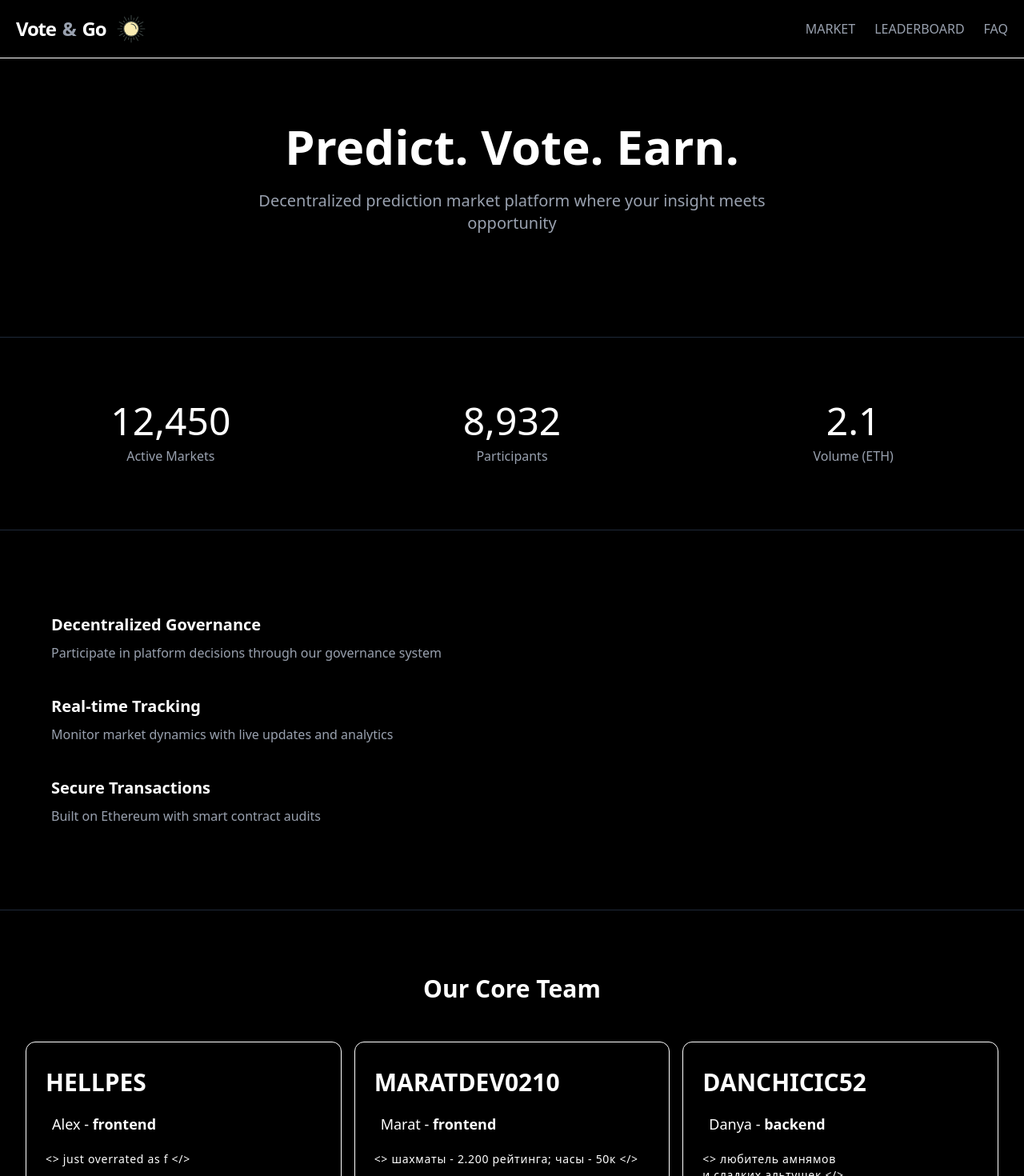
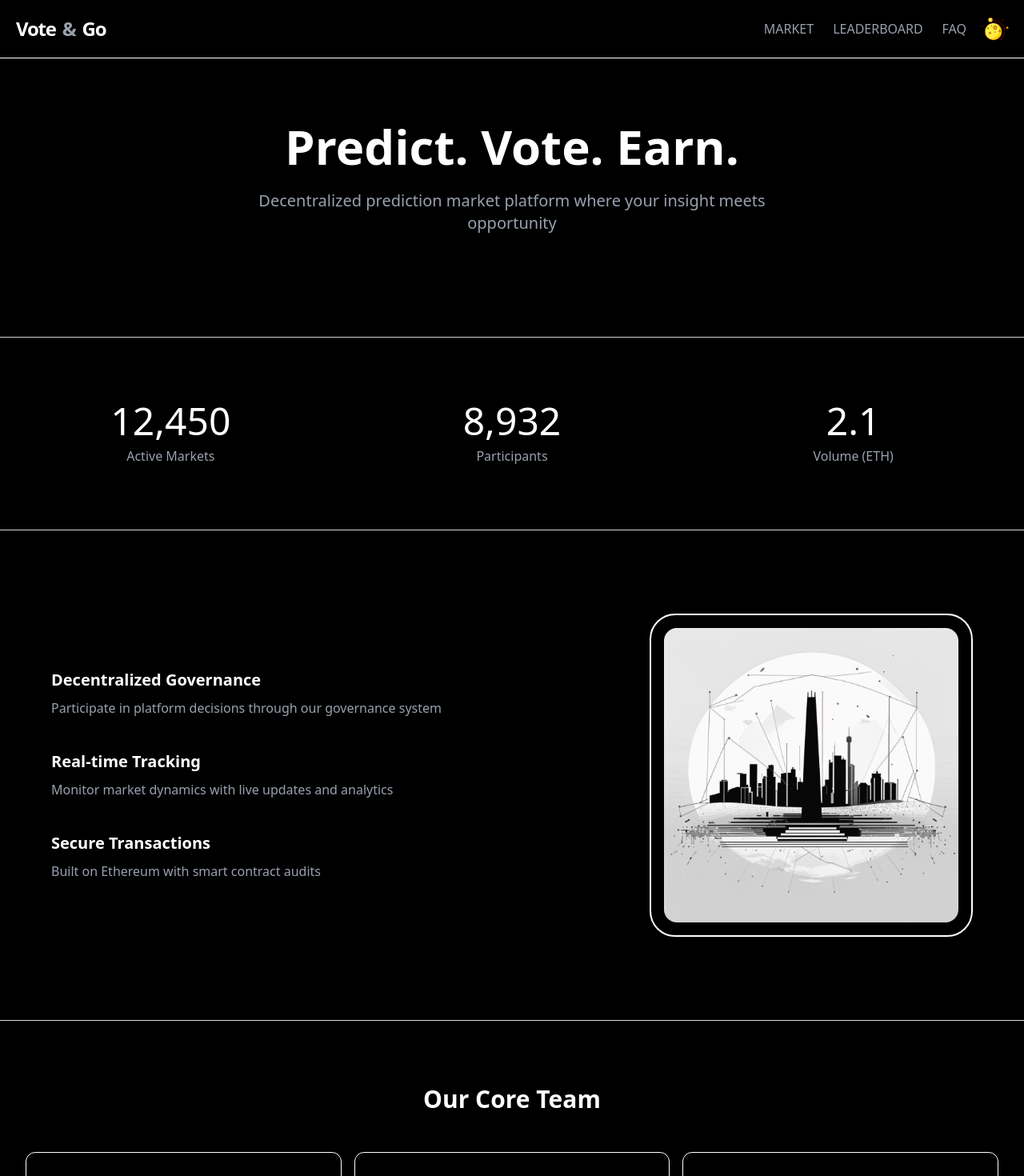
Before and after one commit to Vote-Go/frontend, a React (Vite) app: page / in a window 1280 px wide. Shown: the top 1470 px of the page at 80% size. Built offline with nearby package versions, Linux system fonts and the light colour scheme.

Commit message:
add a few styles for combining with theme

```diff
--- a/src/pages/Market.tsx
+++ b/src/pages/Market.tsx
@@ -44,7 +44,7 @@ const EventsGrid = () => {
 					initial={{ y: 20, opacity: 0 }}
 					animate={{ y: 0, opacity: 1 }}
 					transition={{ delay: index * 0.1 }}
-					className="bg-gray-800 rounded-xl overflow-hidden hover:shadow-xl transition-all shadow-amber-50/30 hover:-translate-y-5"
+					className="bg-gray-800 rounded-xl overflow-hidden hover:shadow-lg transition-all shadow-white/30 dark:shadow-black/80 hover:-translate-y-2"
 				>
 					<div className="h-48 bg-gray-700 relative">
 						{event.image ? (
@@ -80,10 +80,10 @@ const EventsGrid = () => {
 					</div>
 
 					<div className="p-6">
-						<h3 className="text text-xl font-semibold mb-2">
+						<h3 className="text-white text-xl font-semibold mb-2">
 							{event.title}
 						</h3>
-						<p className="hover-text line-clamp-3 mb-4">
+						<p className="text-white/80 line-clamp-3 mb-4">
 							{event.description}
 						</p>
 
@@ -104,7 +104,7 @@ const EventsGrid = () => {
 								</svg>
 								{event.participants.toLocaleString()}
 							</div>
-							<button className="text px-4 cursor-pointer py-2 bg-purple-600 hover:bg-purple-700 rounded-lg transition-colors">
+							<button className=" px-4 cursor-pointer py-2 text-black bg-white hover:bg-white/30 hover:text-white rounded-lg transition-colors">
 								Vote Now
 							</button>
 						</div>
--- a/src/shared/Container/Container.tsx
+++ b/src/shared/Container/Container.tsx
@@ -9,7 +9,7 @@ const Container: React.FC<IContainer> = ({ children, border }) => {
 	return (
 		<section
 			className={`container mx-auto px-4 py-20 ${
-				border ? "border-b border-gray-800" : ""
+				border ? "border-b border-gray-300 dark:border-gray-600" : ""
 			}`}
 		>
 			{children}
--- a/src/widgets/FeaturesList/FeatureList.tsx
+++ b/src/widgets/FeaturesList/FeatureList.tsx
@@ -1,8 +1,19 @@
 // FeaturesList.tsx
 export const FeaturesList = ({ children }: { children: React.ReactNode }) => {
 	return (
-		<div className="flex flex-col flex-wrap lg:py-6 -mb-10 lg:w-1/2 lg:pl-12 lg:text-left text-center">
-			{children}
+		<div className="flex items-center justify-between lg:py-6 lg:px-12">
+			<div className="flex flex-col flex-wrap  -mb-10 lg:w-1/2  lg:text-left text-center">
+				{children}
+			</div>
+
+			<div className="border-2 border-white dark:border-black rounded-4xl">
+				<img
+					src="/feature.jpeg"
+					alt="feature"
+					width={400}
+					className="rounded-4xl  p-4"
+				/>
+			</div>
 		</div>
 	);
 };
--- a/src/widgets/Footer/Footer.tsx
+++ b/src/widgets/Footer/Footer.tsx
@@ -1,6 +1,6 @@
 export default function Footer() {
 	return (
-		<footer className="bg-black text-white border-t border-gray-800">
+		<footer className="bg text-white border-t border-white dark:border-black">
 			<div className="container px-5 py-8 mx-auto flex items-center sm:flex-row flex-col">
 				<div className="flex items-end">
 					<span className="text text-xl font-bold tracking-tighter">
--- a/src/widgets/Header/Header.tsx
+++ b/src/widgets/Header/Header.tsx
@@ -22,17 +22,14 @@ const Header: React.FC<HeaderProps> = ({ darkMode }) => {
 	return (
 		<header className="bg text sticky top-0 z-50 border-b-[var(--bg-alt)] border-b-[1.2px]">
 			<div className="container mx-auto flex flex-wrap p-5 md:flex-row">
-        <Link className="flex items-center text mb-4 md:mb-0 pr-4" to="/">
+				<Link
+					className="flex items-center text mb-4 md:mb-0 pr-4"
+					to="/"
+				>
 					<span className="text text-2xl font-bold tracking-tighter">
 						Vote<span className="text-secondary mx-2">&</span>Go
 					</span>
 				</Link>
-
-        <button className="group cursor-pointer" onClick={handleThemeSwitch}>
-          <div className="relative h-8 w-8">
-            <ThemeIcon darkMode={darkMode} />
-          </div>
-        </button>
 
 				<MobileMenuButton
 					isOpen={navbarOpen}
@@ -40,6 +37,12 @@ const Header: React.FC<HeaderProps> = ({ darkMode }) => {
 				/>
 
 				<NavigationMenu isOpen={navbarOpen} />
+				<button
+					className="group cursor-pointer ml-5"
+					onClick={handleThemeSwitch}
+				>
+					<ThemeIcon darkMode={!darkMode} />
+				</button>
 			</div>
 		</header>
 	);
--- a/src/widgets/HeroStats/HeroStats.tsx
+++ b/src/widgets/HeroStats/HeroStats.tsx
@@ -37,6 +37,7 @@ export const HeroStatItem = ({
 						end={value}
 						duration={2.5}
 						decimals={value % 1 !== 0 ? 1 : 0}
+						className="text"
 					/>
 				)}
 			</h2>
--- a/src/widgets/TeamSection/TeamSection.tsx
+++ b/src/widgets/TeamSection/TeamSection.tsx
@@ -78,7 +78,7 @@ const DeveloperDefinition: React.FC<Omit<IDeveloperCard, "githubLink">> = ({
 				{username}
 			</h3>
 			<span className="text text-center font-medium text-sm lg:text-lg sm:text-left bg w-fit px-2 py-1 rounded-4xl">
-				{name} - <strong>{role}</strong>
+				{name} - <strong className="text">{role}</strong>
 			</span>
 			<p className="text text-sm lg:text-md text-center tracking-wider	 text-balance sm:text-left font-medium">
 				{description}
```
Also changed, not shown: public/feature.jpeg (added), 1 other file (tests, documents, lock files or other folders). Lines whose indentation alone changed are shown as unchanged.
